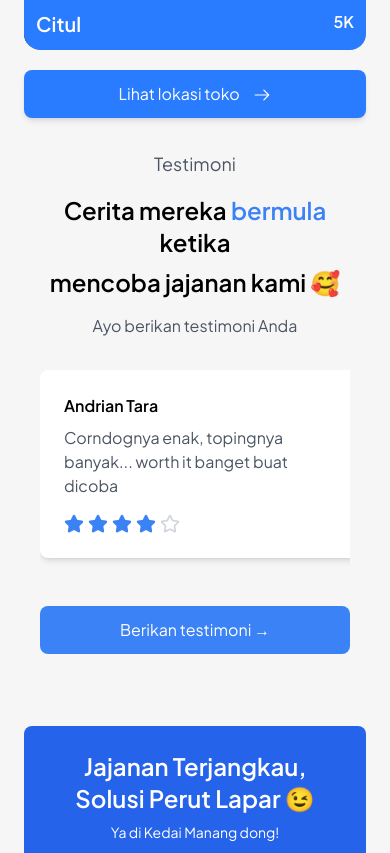
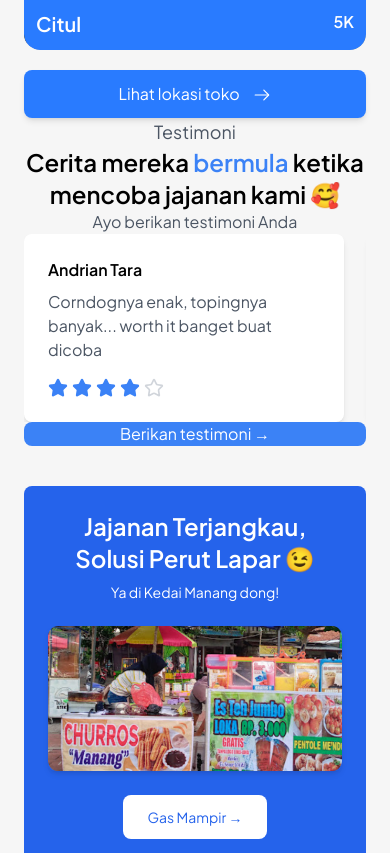
Before and after one commit to Felitaslemek/kidi, a React (Vite) app: page / in a window 390 px wide. Shown: the part 1912-2765 px from the top of the page. Built offline with nearby package versions, Linux system fonts and the light colour scheme.

Commit message:
fix responsive image issues

```diff
--- a/src/components/Testimonial.jsx
+++ b/src/components/Testimonial.jsx
@@ -1,59 +1,84 @@
-import React, { useState } from 'react';
-import { Star } from 'lucide-react';
+import React, { useState } from "react";
+import { Star } from "lucide-react";
 
 function Testimonial() {
-  const [testimonials, setTestimonials] = useState([
+	const [testimonials, setTestimonials] =
+		useState([
 			{
 				id: 1,
-      name: 'Andrian Tara',
-      text: 'Corndognya enak, topingnya banyak... worth it banget buat dicoba',
-      rating: 4
+				name: "Andrian Tara",
+				text: "Corndognya enak, topingnya banyak... worth it banget buat dicoba",
+				rating: 4,
 			},
 			{
 				id: 2,
-      name: 'Bagas D',
-      text: 'Churrosnya enak banget, apalagi rasanya unik',
-      rating: 5
-    }
+				name: "Bagas D",
+				text: "Churrosnya enak banget, apalagi rasanya unik",
+				rating: 5,
+			},
 		]);
 
 	const [showForm, setShowForm] = useState(false);
-  const [newTestimonial, setNewTestimonial] = useState({
-    name: '',
-    text: '',
-    rating: 0
+	const [newTestimonial, setNewTestimonial] =
+		useState({
+			name: "",
+			text: "",
+			rating: 0,
 		});
 
 	const handleStarClick = (rating) => {
-    setNewTestimonial({ ...newTestimonial, rating });
+		setNewTestimonial({
+			...newTestimonial,
+			rating,
+		});
 	};
 
 	const handleInputChange = (e) => {
 		const { name, value } = e.target;
-    setNewTestimonial({ ...newTestimonial, [name]: value });
+		setNewTestimonial({
+			...newTestimonial,
+			[name]: value,
+		});
 	};
 
 	const handleSubmit = (e) => {
 		e.preventDefault();
-    if (newTestimonial.name && newTestimonial.text && newTestimonial.rating > 0) {
-      setTestimonials([...testimonials, { ...newTestimonial, id: Date.now() }]);
-      setNewTestimonial({ name: '', text: '', rating: 0 });
+		if (
+			newTestimonial.name &&
+			newTestimonial.text &&
+			newTestimonial.rating > 0
+		) {
+			setTestimonials([
+				...testimonials,
+				{ ...newTestimonial, id: Date.now() },
+			]);
+			setNewTestimonial({
+				name: "",
+				text: "",
+				rating: 0,
+			});
 			setShowForm(false);
 		}
 	};
 
-  const StarRating = ({ rating, onStarClick }) => {
+	const StarRating = ({
+		rating,
+		onStarClick,
+	}) => {
 		return (
 			<div className="flex gap-1">
 				{[1, 2, 3, 4, 5].map((star) => (
 					<button
 						key={star}
-            onClick={() => onStarClick && onStarClick(star)}
-            className="focus:outline-none"
-          >
+						onClick={() =>
+							onStarClick && onStarClick(star)
+						}
+						className="focus:outline-none">
 						<Star
 							className={`w-5 h-5 ${
-                star <= rating ? 'fill-blue-500 text-blue-500' : 'text-gray-300'
+								star <= rating
+									? "fill-blue-500 text-blue-500"
+									: "text-gray-300"
 							}`}
 						/>
 					</button>
@@ -63,13 +88,19 @@
 	};
 
 	return (
-    <div className="max-w-6xl mx-auto px-4 py-8">
-      <div className="text-center mb-8">
-      <p className="text-lg font-regular mb-4 text-gray-600">Testimoni</p>
-        <h2 className="text-2xl font-semibold mb-2">
-          Cerita mereka <span className="text-blue-500 text-2xl font-semibold">bermula</span> ketika
+		<div className="">
+			<div className="text-center">
+				<p className="text-lg font-regular text-gray-600">
+					Testimoni
+				</p>
+				<h2 className="text-2xl font-semibold">
+					Cerita mereka{" "}
+					<span className="text-blue-500 text-2xl font-semibold">
+						bermula
+					</span>{" "}
+					ketika
 				</h2>
-        <h3 className="text-2xl font-semibold mb-4">
+				<h3 className="text-2xl font-semibold">
 					mencoba jajanan kami 🥰
 				</h3>
 				<p className="text-gray-600 font-regular">
@@ -77,33 +108,44 @@
 				</p>
 			</div>
 
-      <div className="mb-8 overflow-x-auto">
-        <div className="flex gap-6 pb-4" style={{ minWidth: 'max-content' }}>
+			<div className="overflow-x-auto">
+				<div
+					className="flex gap-6"
+					style={{ minWidth: "max-content" }}>
 					{testimonials.map((testimonial) => (
 						<div
 							key={testimonial.id}
-              className="bg-white p-6 rounded-lg shadow-md w-80"
-            >
-              <h3 className="font-semibold mb-2">{testimonial.name}</h3>
-              <p className="text-gray-600 mb-4">{testimonial.text}</p>
-              <StarRating rating={testimonial.rating} />
+							className="bg-white p-6 rounded-lg shadow-md w-80">
+							<h3 className="font-semibold mb-2">
+								{testimonial.name}
+							</h3>
+							<p className="text-gray-600 mb-4">
+								{testimonial.text}
+							</p>
+							<StarRating
+								rating={testimonial.rating}
+							/>
 						</div>
 					))}
 				</div>
 			</div>
 
+			{/* Button ke Testimoni Input */}
 			<button
 				onClick={() => setShowForm(!showForm)}
-        className="w-full bg-blue-500 text-white py-3 px-4 rounded-lg hover:bg-blue-600 transition-colors flex items-center justify-center gap-2"
-      >
+				className="w-full bg-blue-500 text-white rounded-lg hover:bg-blue-600 transition-colors flex items-center justify-center gap-2">
 				Berikan testimoni →
 			</button>
 
 			{showForm && (
 				<div className="mt-6 p-6 bg-white rounded-lg shadow-md">
-          <form onSubmit={handleSubmit} className="space-y-4">
+					<form
+						onSubmit={handleSubmit}
+						className="space-y-4">
 						<div>
-              <label htmlFor="name" className="block text-sm font-medium text-gray-700 mb-1">
+							<label
+								htmlFor="name"
+								className="block text-sm font-medium text-gray-700 mb-1">
 								Nama
 							</label>
 							<input
@@ -117,7 +159,9 @@
 							/>
 						</div>
 						<div>
-              <label htmlFor="text" className="block text-sm font-medium text-gray-700 mb-1">
+							<label
+								htmlFor="text"
+								className="block text-sm font-medium text-gray-700 mb-1">
 								Testimoni
 							</label>
 							<textarea
@@ -127,19 +171,20 @@
 								onChange={handleInputChange}
 								rows={4}
 								className="w-full px-3 py-2 border border-gray-300 rounded-md focus:outline-none focus:ring-2 focus:ring-blue-500"
-                required
-              ></textarea>
+								required></textarea>
 						</div>
 						<div>
 							<label className="block text-sm font-medium text-gray-700 mb-1">
 								Rating
 							</label>
-              <StarRating rating={newTestimonial.rating} onStarClick={handleStarClick} />
+							<StarRating
+								rating={newTestimonial.rating}
+								onStarClick={handleStarClick}
+							/>
 						</div>
 						<button
 							type="submit"
-              className="w-full bg-blue-500 text-white py-2 px-4 rounded-lg hover:bg-blue-600 transition-colors"
-            >
+							className="w-full bg-blue-500 text-white py-2 px-4 rounded-lg hover:bg-blue-600 transition-colors">
 							Kirim Testimoni →
 						</button>
 					</form>
```
Lines whose indentation alone changed are shown as unchanged.
